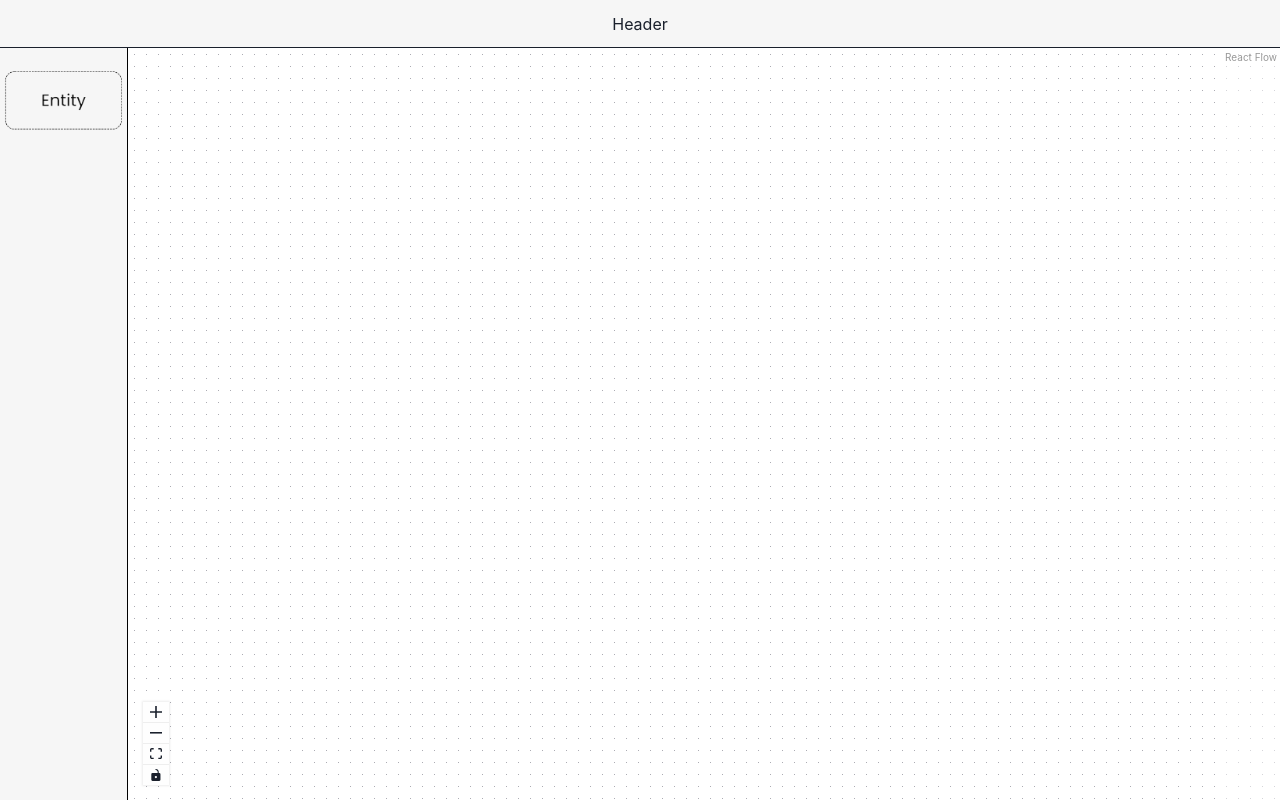
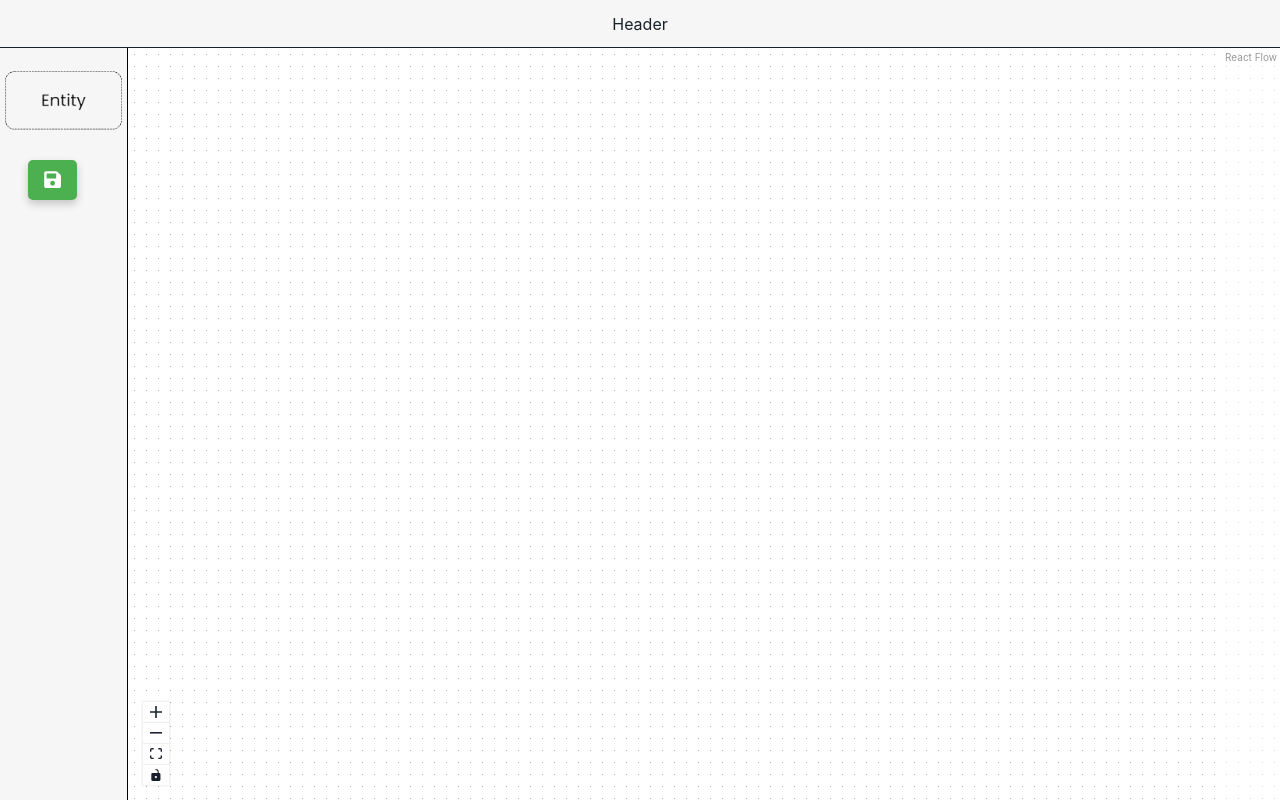
Before and after one commit to JeanLima2112/ScheMasterDB, a React (Vite) app in the folder schemasterdb_Front_End/: page /workspace in a window 1280 px wide. Built offline with nearby package versions, Linux system fonts and the light colour scheme.

Commit message:
create a button for save

```diff
--- a/schemasterdb_Front_End/src/pages/workspace/WorkSpace.tsx
+++ b/schemasterdb_Front_End/src/pages/workspace/WorkSpace.tsx
@@ -1,4 +1,4 @@
-import { Flex, Image, useDisclosure } from "@chakra-ui/react";
+import { Button, Flex, Image, useDisclosure } from "@chakra-ui/react";
 import {
   addEdge,
   Background,
@@ -18,6 +18,7 @@ import EdgeForm from "./components/edgeform/EdgeForm";
 import CustomEdge from "./components/edges/Relation";
 import NodeForm from "./components/nodeform/NodeForm";
 import NodeCustom from "./components/nodes/Node";
+import { FaSave } from "react-icons/fa";
 
 const NODE_TYPES = {
   node: NodeCustom,
@@ -93,6 +94,10 @@ export default function WorkSpace() {
     onEdgeOpen();
   };
 
+  const saveFlow =() => {
+    alert('Salvar Flow')
+  }
+
   return (
     <Flex w="100dvw" h="100dvh" direction="column">
       <Header />
@@ -141,17 +146,28 @@ export default function WorkSpace() {
             <Controls className="custom-controls" />
             <Background gap={12} size={1} />
           </ReactFlow>
-          {/* <Button
-            position="absolute"
-            top="10%"
-            right="0%"
-            onClick={onOpen}
-            color="black"
-            borderRadius="0 5px 5px 0"
-            fontSize='1.2rem'
-          >
-            <MdOutlineKeyboardDoubleArrowLeft />
-          </Button> */}
+          <Button
+      position="absolute"
+      top="20%"
+      right="94%"
+      onClick={saveFlow}
+      color="white"
+      backgroundColor="#4CAF50"
+      borderRadius="5px"
+      fontSize="1.2rem"
+      padding="10px 15px"
+      boxShadow="0 4px 8px rgba(0, 0, 0, 0.2)"
+      transition="background-color 0.3s, transform 0.3s"
+      _hover={{
+        backgroundColor: "#45a049",
+        transform: "scale(1.05)",
+      }}
+      _active={{
+        transform: "scale(0.95)",
+      }}
+    >
+      <FaSave />
+    </Button>
           <NodeForm
             onClose={onClose}
             isOpen={isOpen}
```
